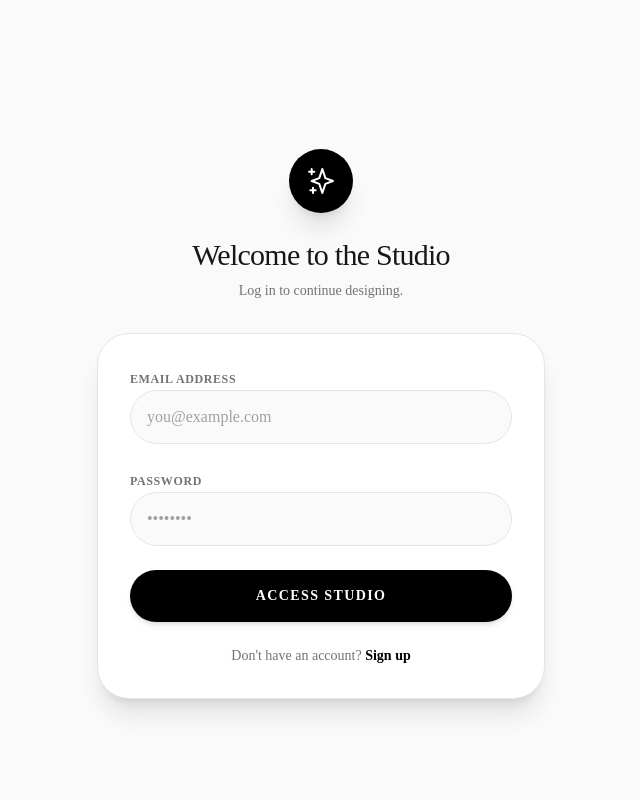
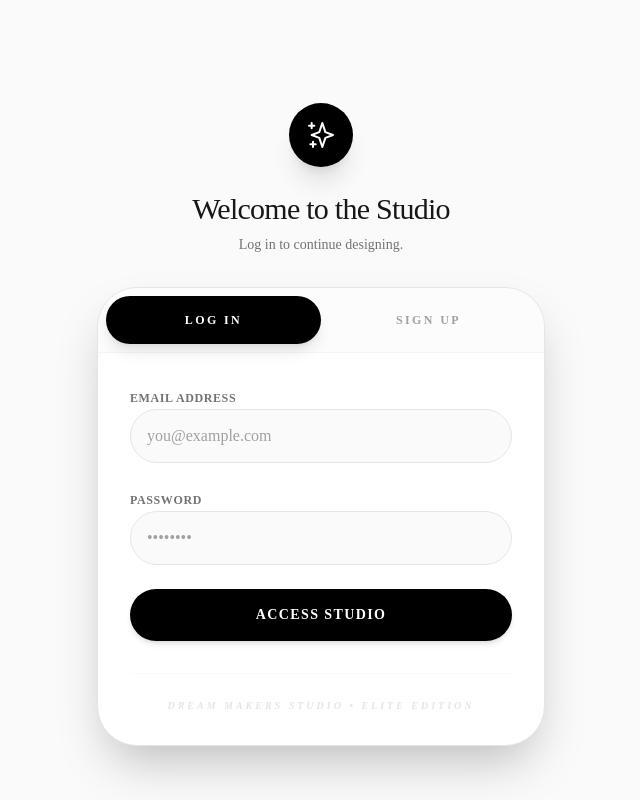
Before and after one commit to dreammakersstudio24-hub/dream-makers-studio, a Next.js app: page /login in a window 1280 px wide. Shown: the whole page, without its empty margins (319-959 px from the left). Built offline with nearby package versions, Linux system fonts and the light colour scheme.

Commit message:
UI: Enhanced Sign-up visibility and added Dashboard Logout

```diff
--- a/src/app/app/dashboard/page.tsx
+++ b/src/app/app/dashboard/page.tsx
@@ -32,9 +32,20 @@ export default async function MobileDashboard() {
       {/* Premium Launcher Body */}
       <main className="px-6 pt-16 space-y-12 max-w-lg mx-auto">
 
-         {/* Title Section */}
-         <header className="text-center space-y-4">
-            <div className="flex items-center justify-center gap-2 mb-2">
+          {/* Title Section & Logout */}
+          <header className="relative text-center space-y-4">
+             <div className="absolute right-0 top-0">
+                <form action={logout}>
+                   <button
+                     type="submit"
+                     className="p-3 rounded-2xl bg-white/5 border border-white/10 text-white/40 hover:text-white hover:bg-white/10 transition-all active:scale-95 shadow-xl"
+                   >
+                     <Settings className="w-5 h-5" />
+                   </button>
+                </form>
+             </div>
+
+             <div className="flex items-center justify-center gap-2 mb-2">
                 <div className="w-8 h-8 rounded-full bg-yellow-400/20 flex items-center justify-center border border-yellow-400/50 shadow-[0_0_15px_rgba(250,204,21,0.3)]">
                     <Sparkles className="w-4 h-4 text-yellow-500" />
                 </div>
@@ -44,7 +55,7 @@ export default async function MobileDashboard() {
                Transform <br/>
                <span className="text-white/40 font-medium">Your Space</span>
             </h1>
-         </header>
+          </header>
 
          {/* 2-Column Grid Transformation Choices */}
          <section className="grid grid-cols-2 gap-5 pt-4">
--- a/src/app/app/page.tsx
+++ b/src/app/app/page.tsx
@@ -9,15 +9,13 @@ export const metadata = {
 }
 
 export default async function AppSalesPage() {
-  // Session check disabled temporarily to allow viewing sales page
-  /*
   const supabase = await createServerSupabaseClient()
   const { data: { session } } = await supabase.auth.getSession()
 
+  // If already logged in, skip the sales page
   if (session) {
     redirect('/app/dashboard')
   }
-  */
 
   return (
     <div className="min-h-screen bg-[#020203] text-white selection:bg-white/30 font-sans overflow-x-hidden">
--- a/src/app/login/page.tsx
+++ b/src/app/login/page.tsx
@@ -61,7 +61,25 @@ export default function LoginPage({
          </p>
       </div>
 
-      <div className="w-full max-w-md bg-white border border-neutral-200 shadow-xl rounded-[2rem] overflow-hidden">
+      <div className="w-full max-w-md bg-white border border-neutral-200 shadow-2xl rounded-[2.5rem] overflow-hidden">
+        {/* Mode Switcher Tabs */}
+        <div className="flex p-2 bg-neutral-50/50 border-b border-neutral-100">
+            <button
+                type="button"
+                onClick={() => {setIsSignUp(false); setErrorMessage("");}}
+                className={`flex-1 py-4 text-xs font-black uppercase tracking-[0.2em] rounded-2xl transition-all ${!isSignUp ? 'bg-black text-white shadow-lg' : 'text-neutral-400 hover:text-black hover:bg-neutral-100'}`}
+            >
+                Log In
+            </button>
+            <button
+                type="button"
+                onClick={() => {setIsSignUp(true); setErrorMessage("");}}
+                className={`flex-1 py-4 text-xs font-black uppercase tracking-[0.2em] rounded-2xl transition-all ${isSignUp ? 'bg-black text-white shadow-lg' : 'text-neutral-400 hover:text-black hover:bg-neutral-100'}`}
+            >
+                Sign Up
+            </button>
+        </div>
+
         {/* Form Body */}
         <div className="p-8">
           <form className="space-y-6" onSubmit={handleSubmit}>
@@ -110,13 +128,10 @@ export default function LoginPage({
             </button>
           </form>
 
-          {/* Toggle Mode Link */}
-          <div className="mt-6 text-center text-sm text-neutral-500">
-            {isSignUp ? (
-                <p>Already have an account? <button type="button" onClick={() => {setIsSignUp(false); setErrorMessage("");}} className="text-black font-bold hover:underline">Log in</button></p>
-            ) : (
-                <p>Don't have an account? <button type="button" onClick={() => {setIsSignUp(true); setErrorMessage("");}} className="text-black font-bold hover:underline">Sign up</button></p>
-            )}
+          <div className="mt-8 pt-6 border-t border-neutral-50 text-center">
+            <p className="text-[10px] font-black uppercase tracking-[0.3em] text-neutral-200 italic">
+                Dream Makers Studio • Elite Edition
+            </p>
           </div>
         </div>
       </div>
```
